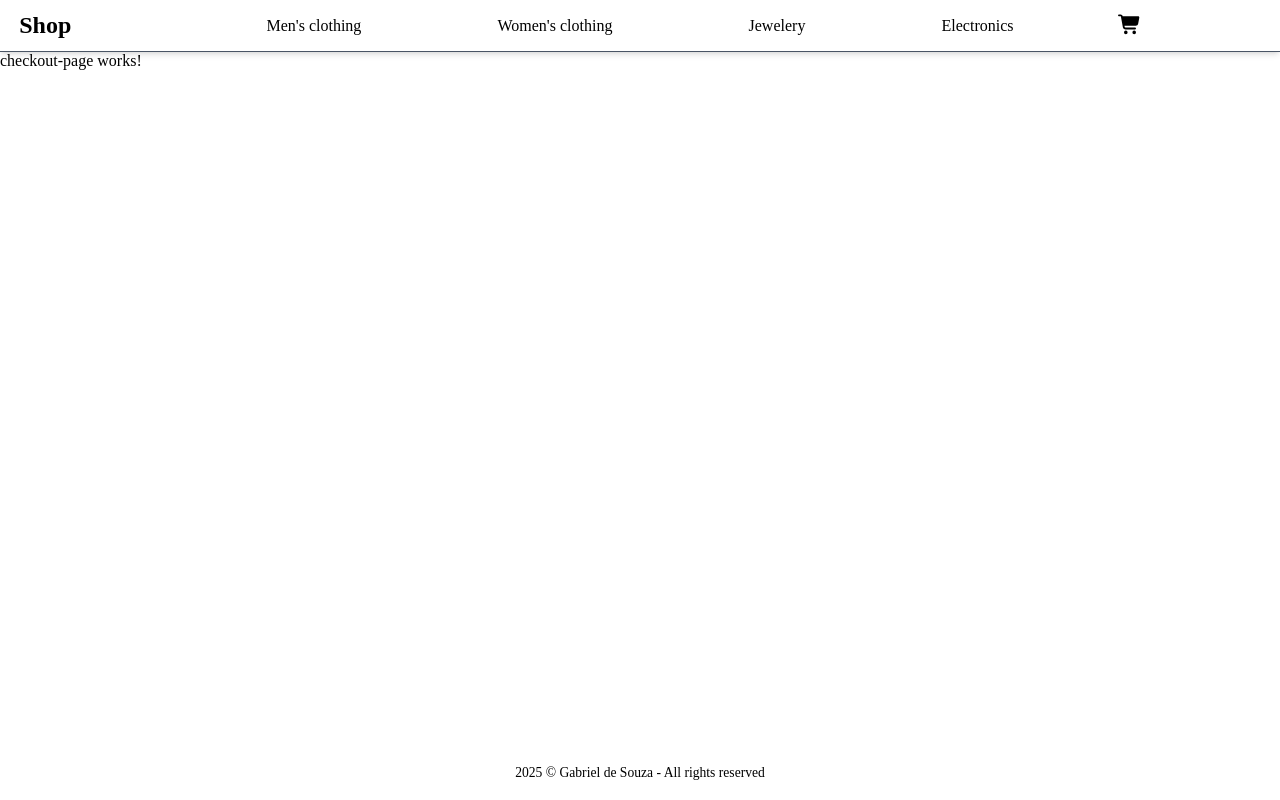
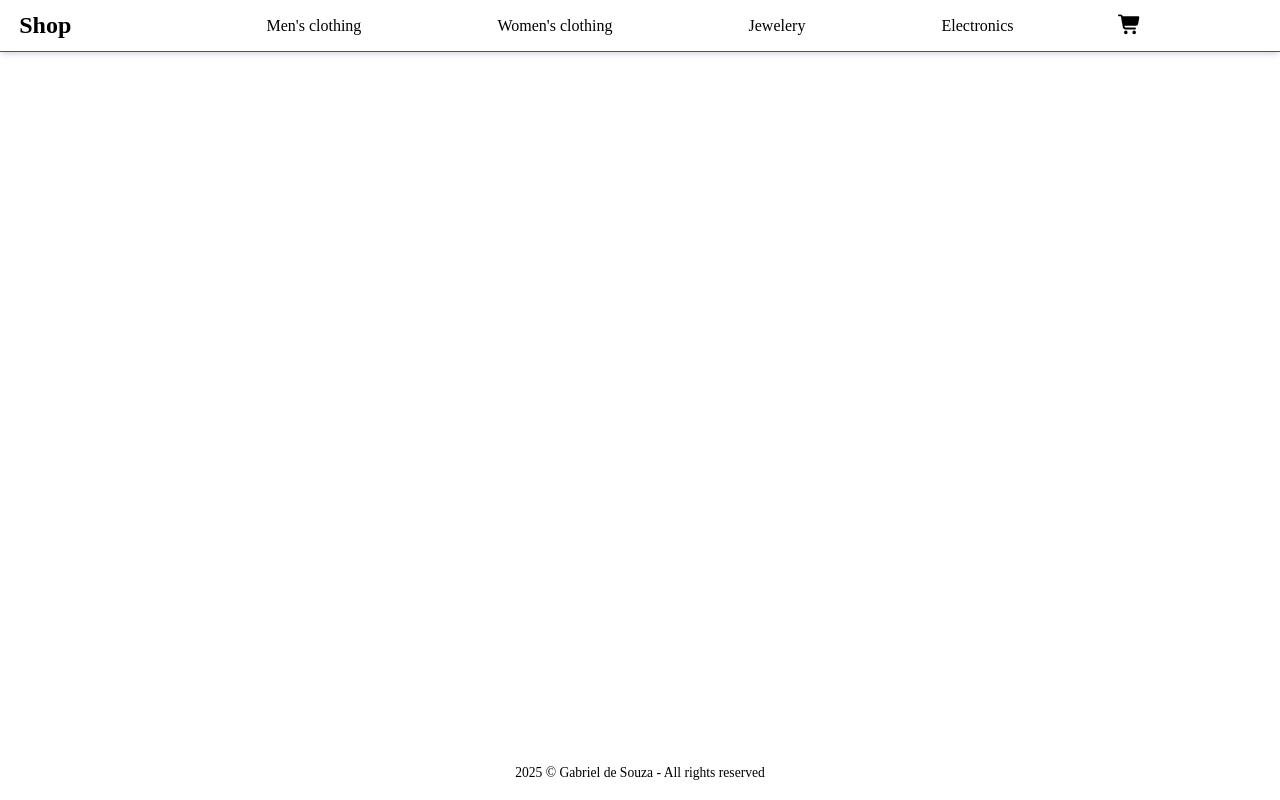
Before and after one commit to gab-souza-martins/fake-e-commerce, an Angular app: page /checkout in a window 1280 px wide. Built offline with nearby package versions, Linux system fonts and the light colour scheme.

Commit message:
checkout-page agora recebe os itens do carrinho. Por enquanto, exibe cart-item, porém um componente checkout-item será criado

```diff
--- a/src/app/checkout-page/checkout-page.html
+++ b/src/app/checkout-page/checkout-page.html
@@ -1 +1 @@
-<p>checkout-page works!</p>
+@for (item of cartItems; track item.id) {<app-cart-item [item]="item" />}
--- a/src/app/checkout-page/checkout-page.ts
+++ b/src/app/checkout-page/checkout-page.ts
@@ -1,11 +1,18 @@
 import { Component } from '@angular/core';
+import { CartStorage } from '../services/cart-storage';
+
+// TODO: Apagar e substituir pelo componente de item de checkout
+import { CartItemComponent } from '../components/cart-item/cart-item';
 
 @Component({
   selector: 'app-checkout-page',
-  imports: [],
+  imports: [CartItemComponent],
   templateUrl: './checkout-page.html',
-  styleUrl: './checkout-page.css'
+  styleUrl: './checkout-page.css',
 })
 export class CheckoutPage {
-
+  constructor(private cartStorage: CartStorage) {}
+  get cartItems() {
+    return this.cartStorage.getCart();
+  }
 }
```
